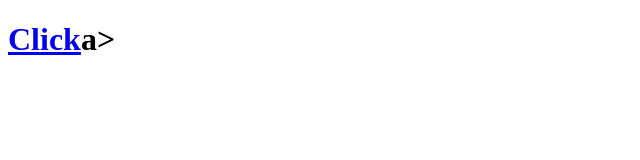
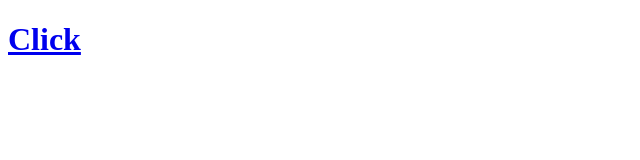
Before and after one commit to withoutCoffee/withoutCoffee.github.io, a plain HTML site: page index.html in a window 1280 px wide. Shown: the full height of the page, 0-640 px from the left. Drawn offline with Linux system fonts and the light colour scheme.

```diff
--- a/index.html
+++ b/index.html
@@ -12,6 +12,6 @@
 
   </head>
   <body>
-      <h1><a href="tivo/index.html">Click</a>a></h1>
+      <h1><a href="tivo/index.html">Click</a></h1>
   </body>
 </html>
```
